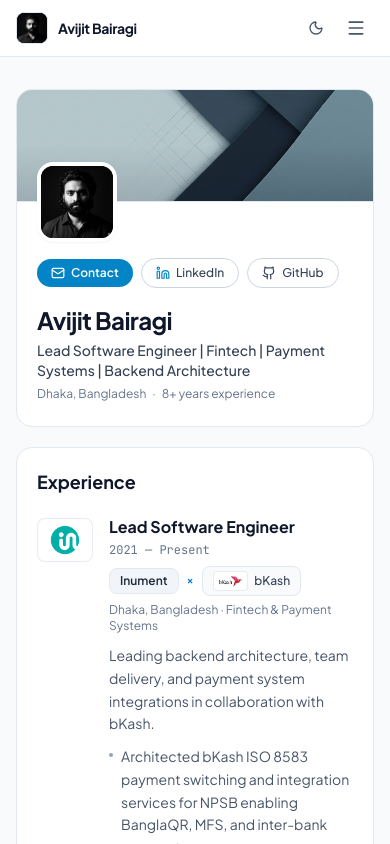
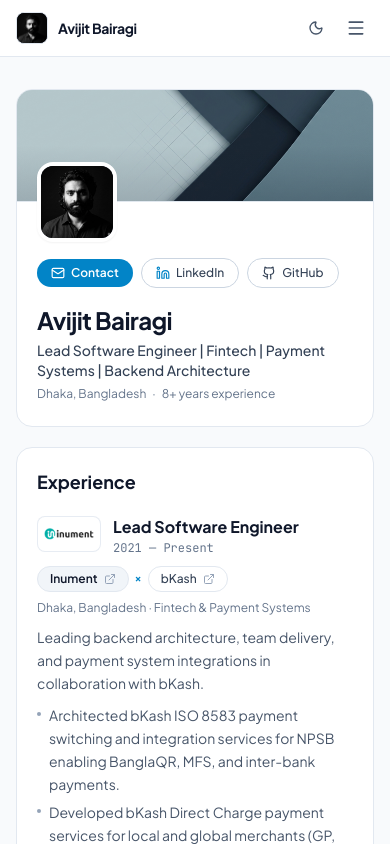
Before and after one commit to avijit-bairagi/avijit-bairagi, a Vue app: page /portfolio in a window 390 px wide. Shown: the top 844 px of the page. Built offline with nearby package versions, Linux system fonts and the light colour scheme.

Commit message:
feat(portfolio): improve mobile layout for experience section
Adjust grid structure to use a responsive vertical stack and introduce a compact mobile-specific company logo to optimize space on small screens.

```diff
--- a/src/views/PortfolioView.vue
+++ b/src/views/PortfolioView.vue
@@ -82,11 +82,11 @@
           <div
             v-for="(exp, idx) in experiences"
             :key="exp.id"
-            class="flex items-start gap-4"
+            class="flex flex-col sm:flex-row sm:items-start gap-3 sm:gap-4"
             :class="idx === 0 ? 'pb-6' : idx === experiences.length - 1 ? 'pt-6' : 'py-6'"
           >
-            <!-- Primary Employer Emblem -->
-            <div class="pt-0.5">
+            <!-- Desktop Employer Emblem -->
+            <div class="hidden sm:block pt-0.5 shrink-0">
               <CompanyLogo
                 :logo-key="exp.logoKey"
                 :fallback-text="exp.company"
@@ -96,7 +96,17 @@
 
             <!-- Role & Collaboration Details -->
             <div class="flex-1 min-w-0">
-              <div class="flex flex-col sm:flex-row sm:items-center justify-between gap-1">
+              <!-- Role & Period Header (with compact mobile emblem) -->
+              <div class="flex items-start sm:items-center gap-3 sm:gap-2">
+                <div class="sm:hidden shrink-0">
+                  <CompanyLogo
+                    :logo-key="exp.logoKey"
+                    :fallback-text="exp.company"
+                    :icon-only="true"
+                    size="sm"
+                  />
+                </div>
+                <div class="flex-1 min-w-0 flex flex-col sm:flex-row sm:items-center justify-between gap-0.5 sm:gap-2">
                   <h3 class="text-base font-bold text-slate-900 dark:text-white leading-snug">
                     {{ exp.role }}
                   </h3>
@@ -104,40 +114,41 @@
                     {{ exp.period }}
                   </span>
                 </div>
+              </div>
 
-              <!-- Employer × Client Visual Partnership Strip -->
-              <div class="mt-2 flex flex-wrap items-center gap-1.5">
+              <!-- Employer × Client Responsive Partnership Strip -->
+              <div class="mt-2.5 flex flex-wrap items-center gap-1.5 sm:gap-2">
                 <a
                   :href="exp.website"
                   target="_blank"
                   rel="noopener noreferrer"
-                  class="inline-flex items-center gap-1.5 px-2.5 py-1 rounded-lg bg-slate-100 dark:bg-dark-elevated hover:border-brand-500/40 border border-slate-200 dark:border-dark-border text-xs font-semibold text-slate-800 dark:text-slate-100 transition-colors"
+                  class="inline-flex items-center gap-1.5 px-3 py-1 rounded-full bg-slate-100 dark:bg-dark-elevated hover:border-brand-500/40 border border-slate-200 dark:border-dark-border text-xs font-semibold text-slate-900 dark:text-white transition-colors"
                 >
-                  {{ exp.company }}
+                  <span>{{ exp.company }}</span>
+                  <ExternalLink class="w-3 h-3 text-slate-400 shrink-0" />
                 </a>
 
-                <template v-for="partner in exp.partners" :key="partner.name">
-                  <span class="text-xs font-mono font-bold text-brand-600 dark:text-brand-400 px-0.5">
+                <span
+                  v-for="partner in exp.partners"
+                  :key="partner.name"
+                  class="inline-flex items-center gap-1.5 sm:gap-2"
+                >
+                  <span class="text-xs font-mono font-bold text-brand-600 dark:text-brand-400" aria-hidden="true">
                     &times;
                   </span>
                   <a
                     :href="partner.website"
                     target="_blank"
                     rel="noopener noreferrer"
-                    class="inline-flex items-center gap-1.5 px-2.5 py-1 rounded-lg bg-slate-50 dark:bg-dark-bg hover:border-brand-500/40 border border-slate-200 dark:border-dark-border text-xs font-medium text-slate-700 dark:text-slate-200 transition-colors"
+                    class="inline-flex items-center gap-1.5 px-3 py-1 rounded-full bg-white dark:bg-dark-bg hover:border-brand-500/40 hover:text-brand-600 dark:hover:text-brand-400 border border-slate-200 dark:border-dark-border text-xs font-medium text-slate-700 dark:text-slate-200 transition-colors"
                   >
-                    <CompanyLogo
-                      :logo-key="partner.logoKey"
-                      :fallback-text="partner.name"
-                      :icon-only="true"
-                      size="xs"
-                    />
                     <span>{{ partner.name }}</span>
+                    <ExternalLink class="w-3 h-3 text-slate-400 shrink-0" />
                   </a>
-                </template>
+                </span>
               </div>
 
-              <div class="text-xs text-slate-500 dark:text-slate-400 mt-1.5">
+              <div class="text-xs text-slate-500 dark:text-slate-400 mt-2">
                 {{ exp.location }} &middot; {{ exp.domain }}
               </div>
 
@@ -145,7 +156,7 @@
                 {{ exp.summary }}
               </p>
 
-              <ul class="mt-2.5 space-y-1 text-sm text-slate-600 dark:text-slate-300">
+              <ul class="mt-2.5 space-y-1.5 text-sm text-slate-600 dark:text-slate-300">
                 <li
                   v-for="(item, cIdx) in exp.contributions"
                   :key="cIdx"
```
Lines whose indentation alone changed are shown as unchanged.
